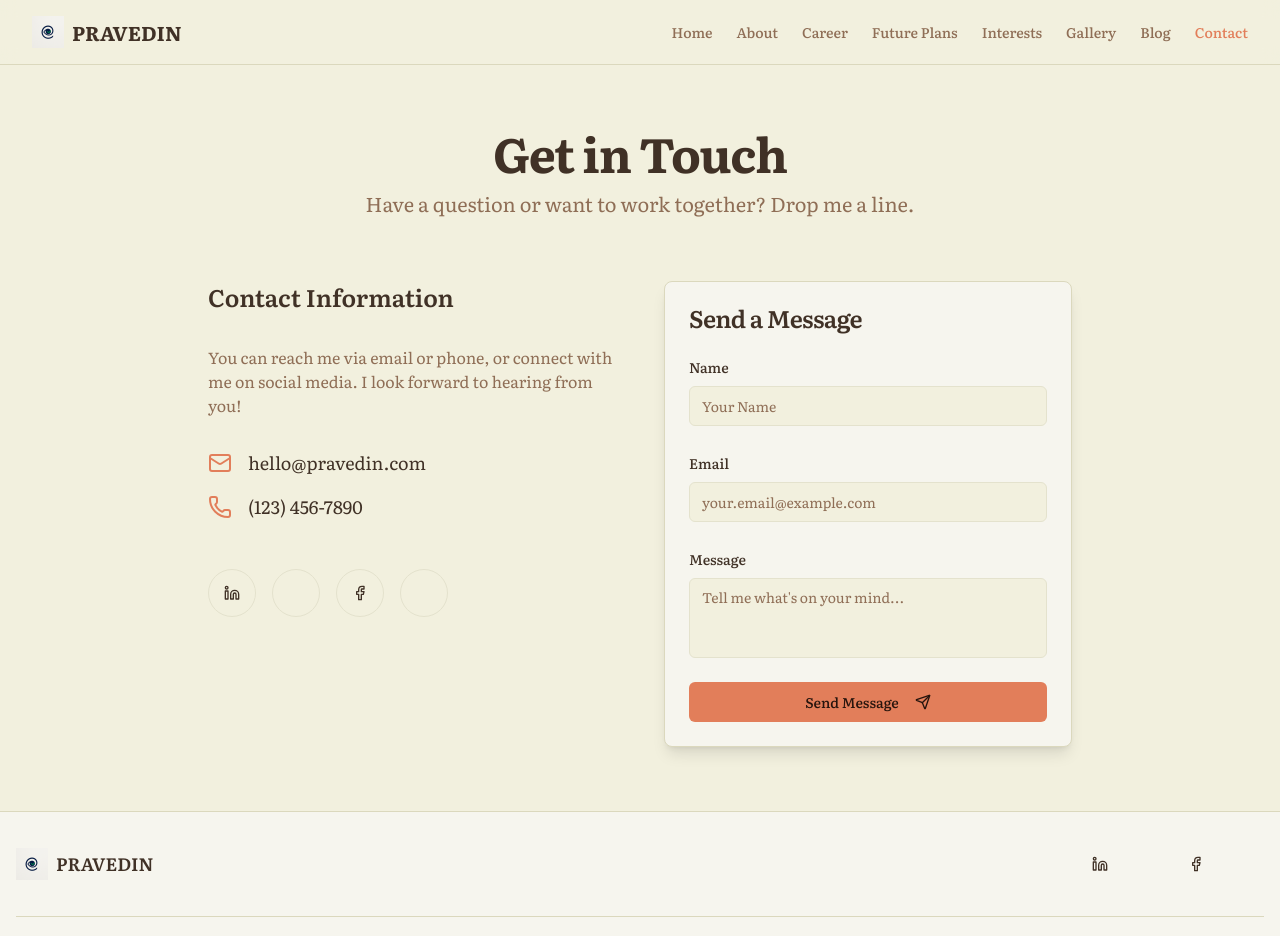
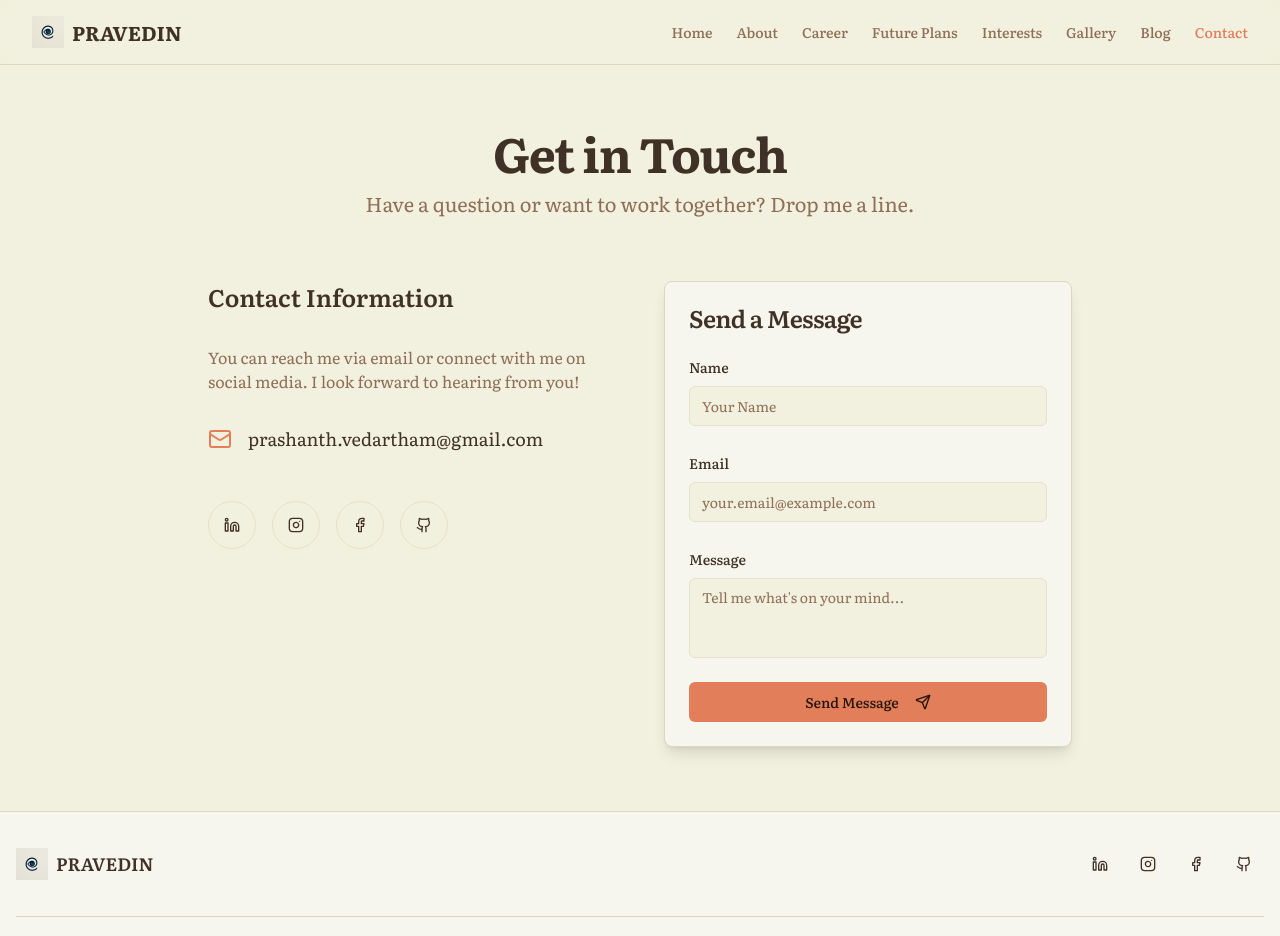
Before and after one commit to pvedarth/pravedin, a Next.js app: page /contact in a window 1280 px wide. Shown: the top 936 px of the page. Built offline with nearby package versions, Linux system fonts and the light colour scheme.

Commit message:
Fix social icons, logo transparency, and contact page

```diff
--- a/src/app/contact/page.tsx
+++ b/src/app/contact/page.tsx
@@ -2,7 +2,7 @@ import type { Metadata } from 'next';
 import { ContactForm } from './ContactForm';
 import { socialLinks } from '@/lib/placeholder-data';
 import Link from 'next/link';
-import { Facebook, Linkedin, Mail, Phone } from 'lucide-react';
+import { Facebook, Linkedin, Instagram, Github, Mail } from 'lucide-react';
 import { Button } from '@/components/ui/button';
 
 export const metadata: Metadata = {
@@ -12,6 +12,8 @@ export const metadata: Metadata = {
 const socialIcons: { [key: string]: React.ReactNode } = {
   facebook: <Facebook className="h-6 w-6" />,
   linkedin: <Linkedin className="h-6 w-6" />,
+  instagram: <Instagram className="h-6 w-6" />,
+  github: <Github className="h-6 w-6" />,
 };
 
 export default function ContactPage() {
@@ -25,21 +27,16 @@ export default function ContactPage() {
           Have a question or want to work together? Drop me a line.
         </p>
       </div>
-
       <div className="mt-16 grid grid-cols-1 md:grid-cols-2 gap-12">
         <div className="space-y-8">
           <h2 className="text-2xl font-semibold font-headline">Contact Information</h2>
           <p className="text-muted-foreground">
-                You can reach me via email or phone, or connect with me on social media. I look forward to hearing from you!
+            You can reach me via email or connect with me on social media. I look forward to hearing from you!
           </p>
           <div className="space-y-4">
-                <a href="mailto:hello@pravedin.com" className="flex items-center gap-4 group">
+            <a href="mailto:prashanth.vedartham@gmail.com" className="flex items-center gap-4 group">
               <Mail className="h-6 w-6 text-primary"/>
-                    <span className="text-lg group-hover:underline">hello@pravedin.com</span>
-                </a>
-                <a href="tel:+1234567890" className="flex items-center gap-4 group">
-                    <Phone className="h-6 w-6 text-primary"/>
-                    <span className="text-lg group-hover:underline">(123) 456-7890</span>
+              <span className="text-lg group-hover:underline">prashanth.vedartham@gmail.com</span>
             </a>
           </div>
           <div className="flex space-x-4 pt-4">
--- a/src/components/Footer.tsx
+++ b/src/components/Footer.tsx
@@ -1,5 +1,5 @@
 import Link from 'next/link';
-import { Facebook, Linkedin } from 'lucide-react';
+import { Facebook, Linkedin, Instagram, Github } from 'lucide-react';
 import { socialLinks } from '@/lib/placeholder-data';
 import { Button } from './ui/button';
 import { Logo } from './Logo';
@@ -7,6 +7,8 @@ import { Logo } from './Logo';
 const socialIcons: { [key: string]: React.ReactNode } = {
   facebook: <Facebook className="h-5 w-5" />,
   linkedin: <Linkedin className="h-5 w-5" />,
+  instagram: <Instagram className="h-5 w-5" />,
+  github: <Github className="h-5 w-5" />,
 };
 
 export function Footer() {
@@ -15,7 +17,7 @@ export function Footer() {
       <div className="container mx-auto px-4 py-8">
         <div className="flex flex-col items-center gap-4 sm:flex-row sm:justify-between">
           <Link href="/" className="flex items-center gap-2 text-lg font-semibold font-headline">
-            <Logo className="h-8 w-8 text-primary" />
+            <Logo className="h-8 w-8" />
             <span>PRAVEDIN</span>
           </Link>
           <div className="flex items-center space-x-2">
--- a/src/components/Logo.tsx
+++ b/src/components/Logo.tsx
@@ -8,7 +8,7 @@ export function Logo({ className }: { className?: string }) {
       alt="PRAVEDIN Logo"
       width={64}
       height={64}
-      className={cn(className)}
+      className={cn("mix-blend-multiply dark:mix-blend-screen", className)}
     />
   );
 }
```
Lines whose indentation alone changed are shown as unchanged.
